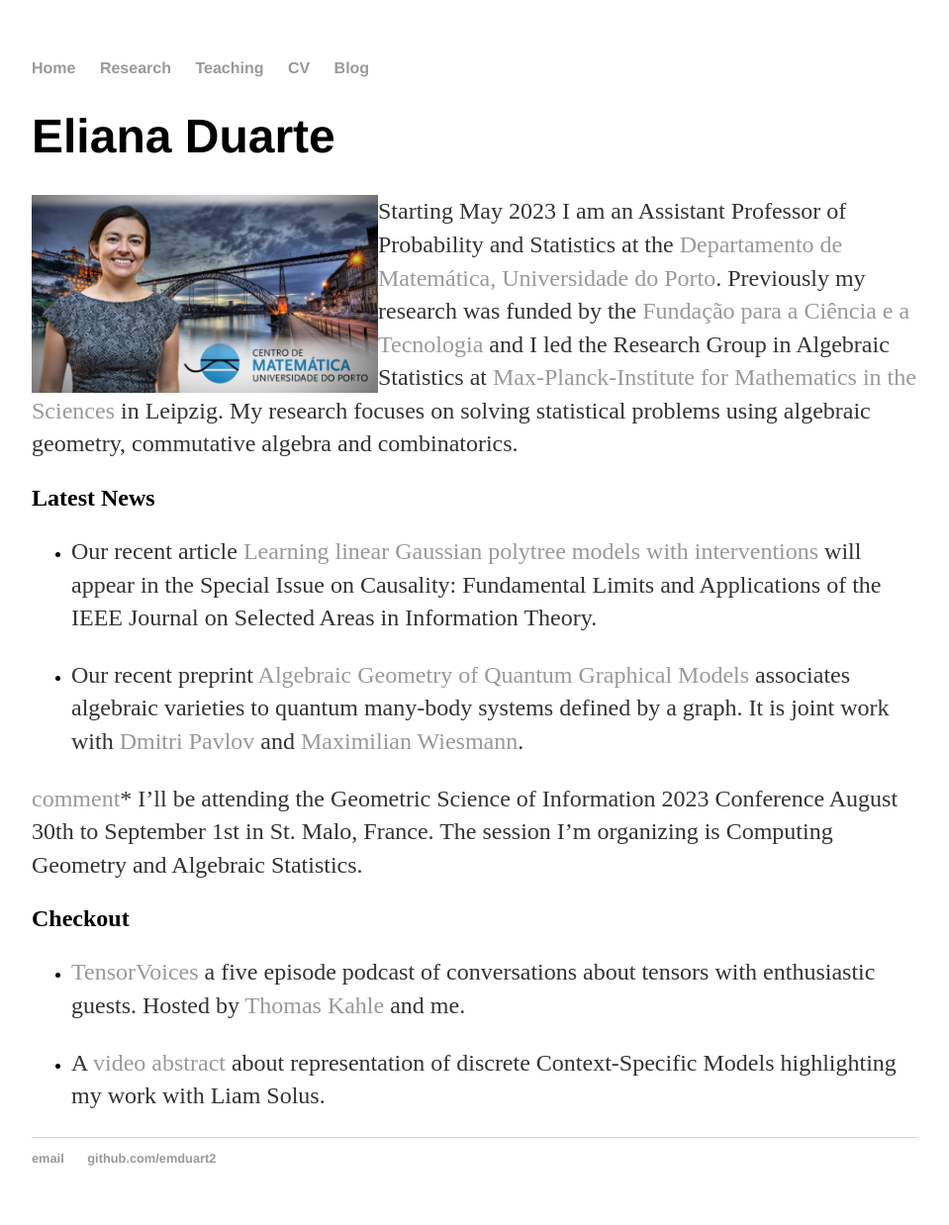
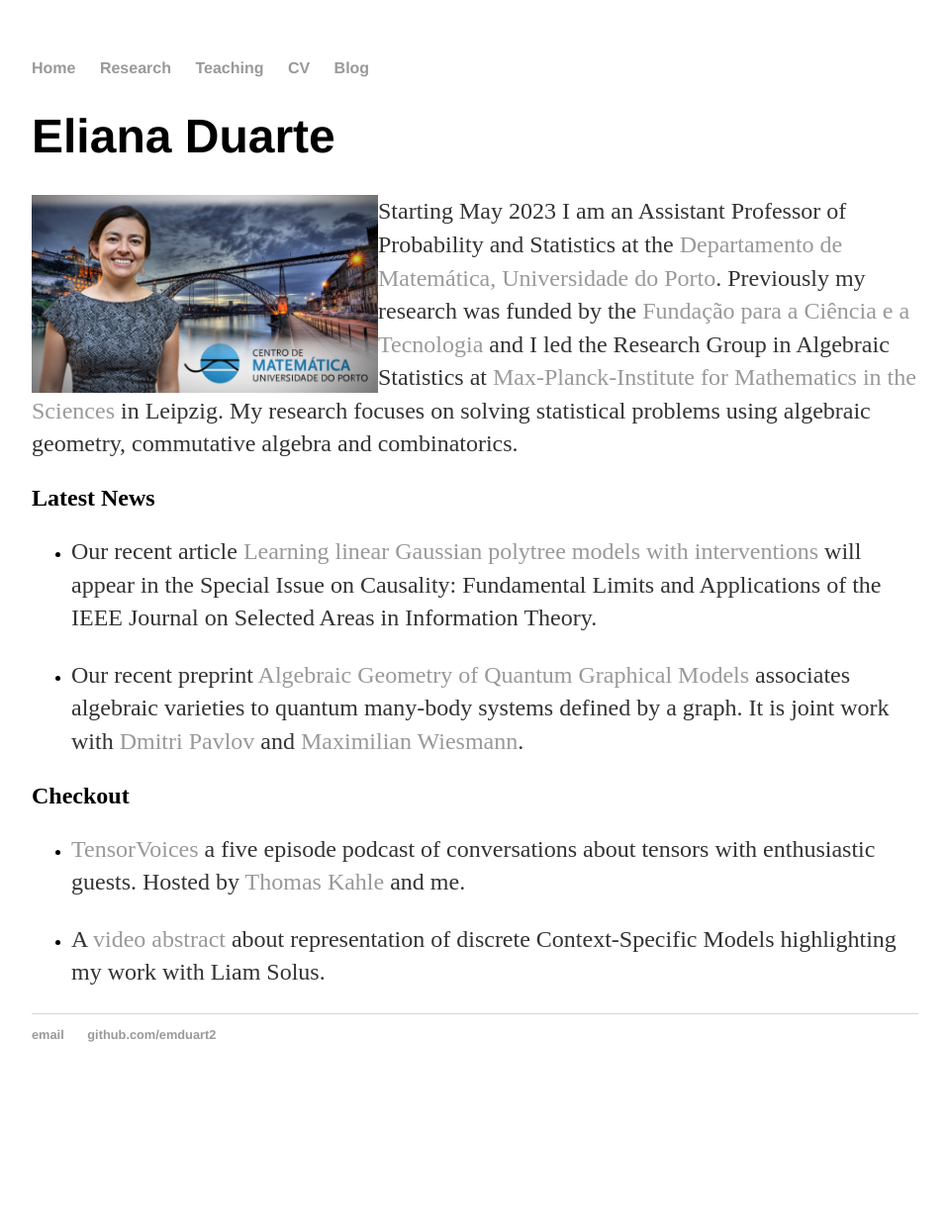
Before and after one commit to emduart2/emduart2.github.io, a Jekyll site: the page built from index.md, in a window 1280 px wide. Shown: the whole page at 99% size, without its empty margins (160-1119 px from the left). Built offline with Jekyll 4.4.1, drawn with Linux system fonts in a browser that asks for light colours; after the commit the page ends 1113 px from its top, so only the background shows below that.

Commit message:
commented comment

```diff
--- a/index.md
+++ b/index.md
@@ -19,7 +19,7 @@ algebra and combinatorics.
 algebraic varieties to quantum many-body systems defined by a graph. It is joint work with
 [Dmitri Pavlov](https://dmmpavlov.github.io) and [Maximilian Wiesmann](https://maximilianwiesmann.github.io).
 
-[comment]* I'll be attending the Geometric Science of Information 2023 Conference August 30th to September 1st in St. Malo, France. The session I'm organizing is Computing Geometry and Algebraic Statistics.
+[comment]: I'll be attending the Geometric Science of Information 2023 Conference August 30th to September 1st in St. Malo, France. The session I'm organizing is Computing Geometry and Algebraic Statistics.
 
 [comment]:## Past News
 [comment]: # * The [Reading Group in Algebraic Statistics](https://emduart2.github.io/2023/03/15/ReadingGroupAstat.html) will meet on May 4th at 1:30pm at MPI-MIS in G3-10. The topic is Graphical Models.
```
